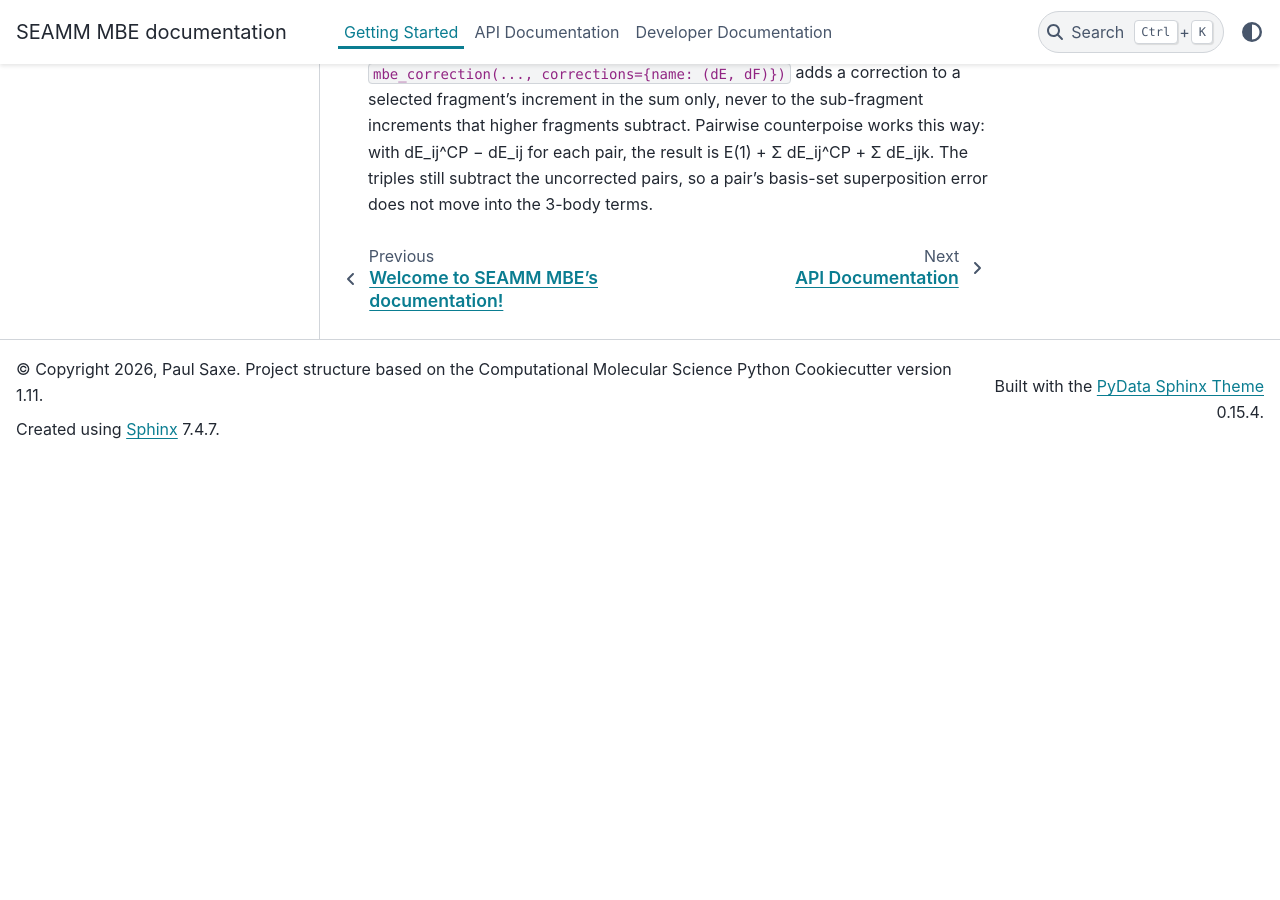
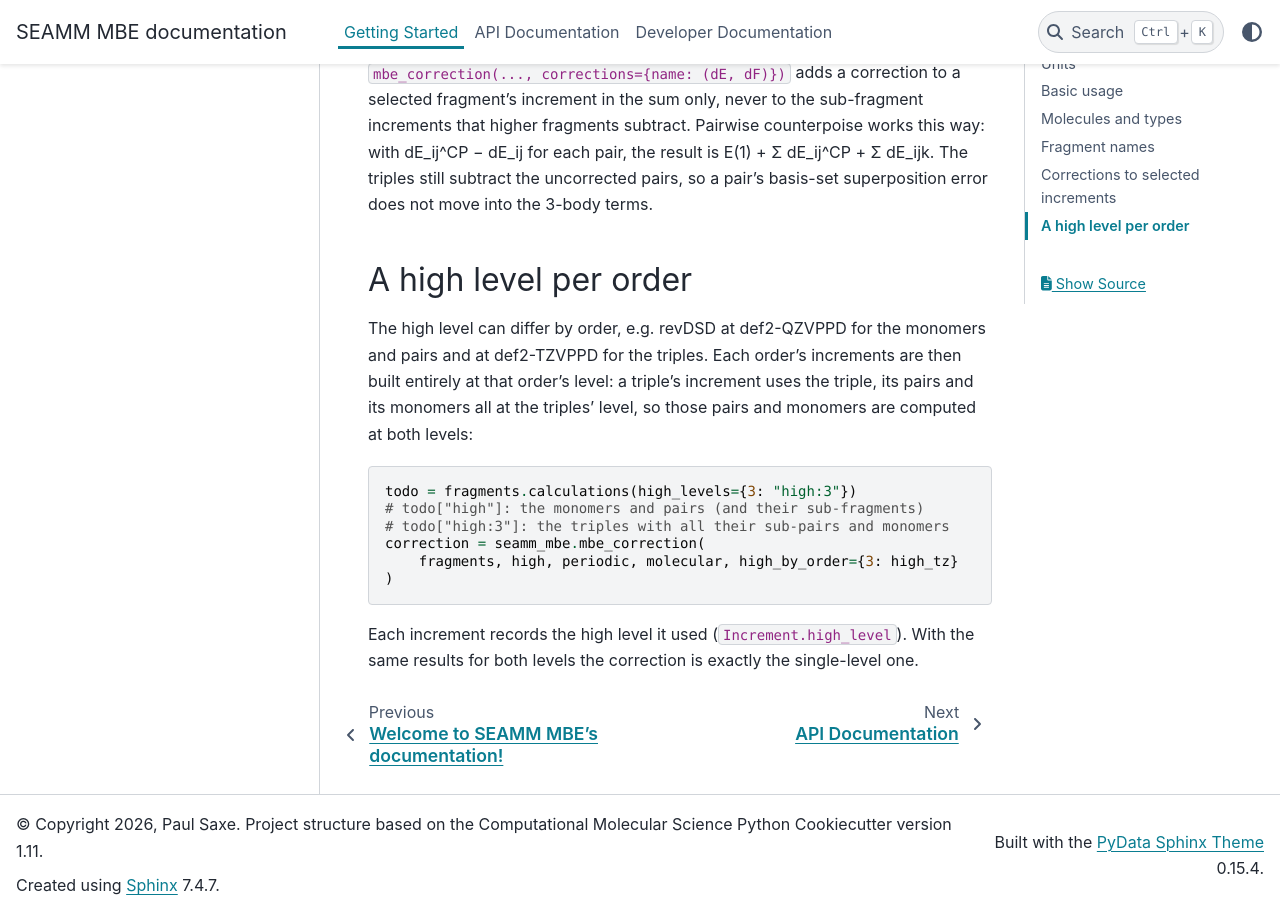
Before and after one commit to molssi-seamm/seamm_mbe, a Sphinx documentation site: the page built from docs/getting_started.rst, in a window 1280 px wide and 900 px high, scrolled down 2485 px. Built offline with Sphinx 7.4.7 and the PyData theme 0.15.4, drawn with Linux system fonts in a browser that asks for light colours; pages that are not in the unit, such as notebooks, are missing from menus; the version number could not be read and is left out; before the commit the page ends 2944 px from its top, so only the background shows below that.

Commit message:
Release 2026.10.5: HISTORY and getting-started for the per-order high level
Co-Authored-By: Claude Opus 5.5 <noreply@anthropic.com>

```diff
--- a/docs/getting_started.rst
+++ b/docs/getting_started.rst
@@ -113,3 +113,22 @@ higher fragments subtract. Pairwise counterpoise works this way: with
 dE_ij^CP − dE_ij for each pair, the result is E(1) + Σ dE_ij^CP + Σ dE_ijk. The
 triples still subtract the uncorrected pairs, so a pair's basis-set superposition
 error does not move into the 3-body terms.
+
+A high level per order
+----------------------
+
+The high level can differ by order, e.g. revDSD at def2-QZVPPD for the monomers and
+pairs and at def2-TZVPPD for the triples. Each order's increments are then built
+entirely at that order's level: a triple's increment uses the triple, its pairs and
+its monomers all at the triples' level, so those pairs and monomers are computed at
+both levels::
+
+    todo = fragments.calculations(high_levels={3: "high:3"})
+    # todo["high"]: the monomers and pairs (and their sub-fragments)
+    # todo["high:3"]: the triples with all their sub-pairs and monomers
+    correction = seamm_mbe.mbe_correction(
+        fragments, high, periodic, molecular, high_by_order={3: high_tz}
+    )
+
+Each increment records the high level it used (``Increment.high_level``). With
+the same results for both levels the correction is exactly the single-level one.
```
Also changed, not shown: HISTORY.rst (+8 -0 lines).
